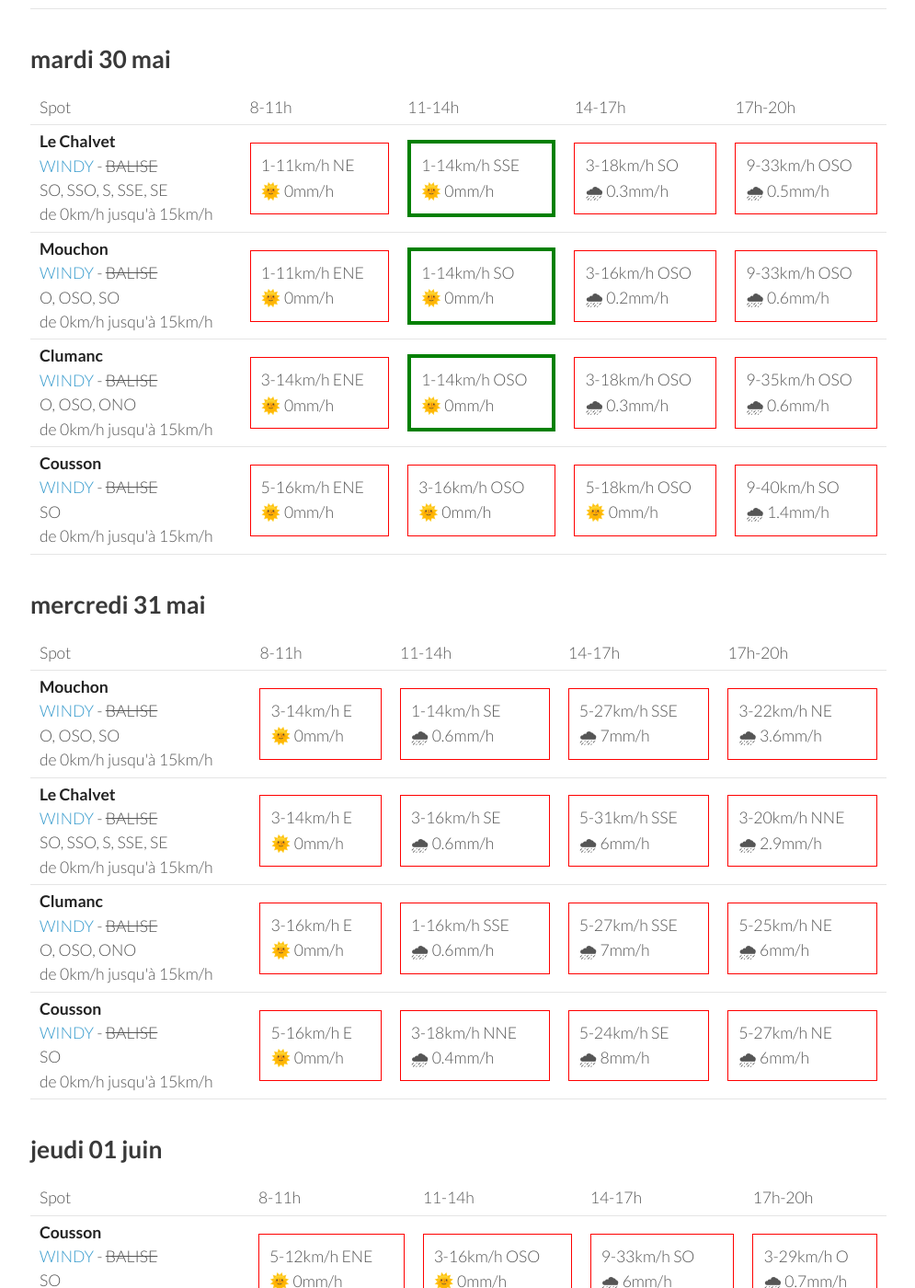
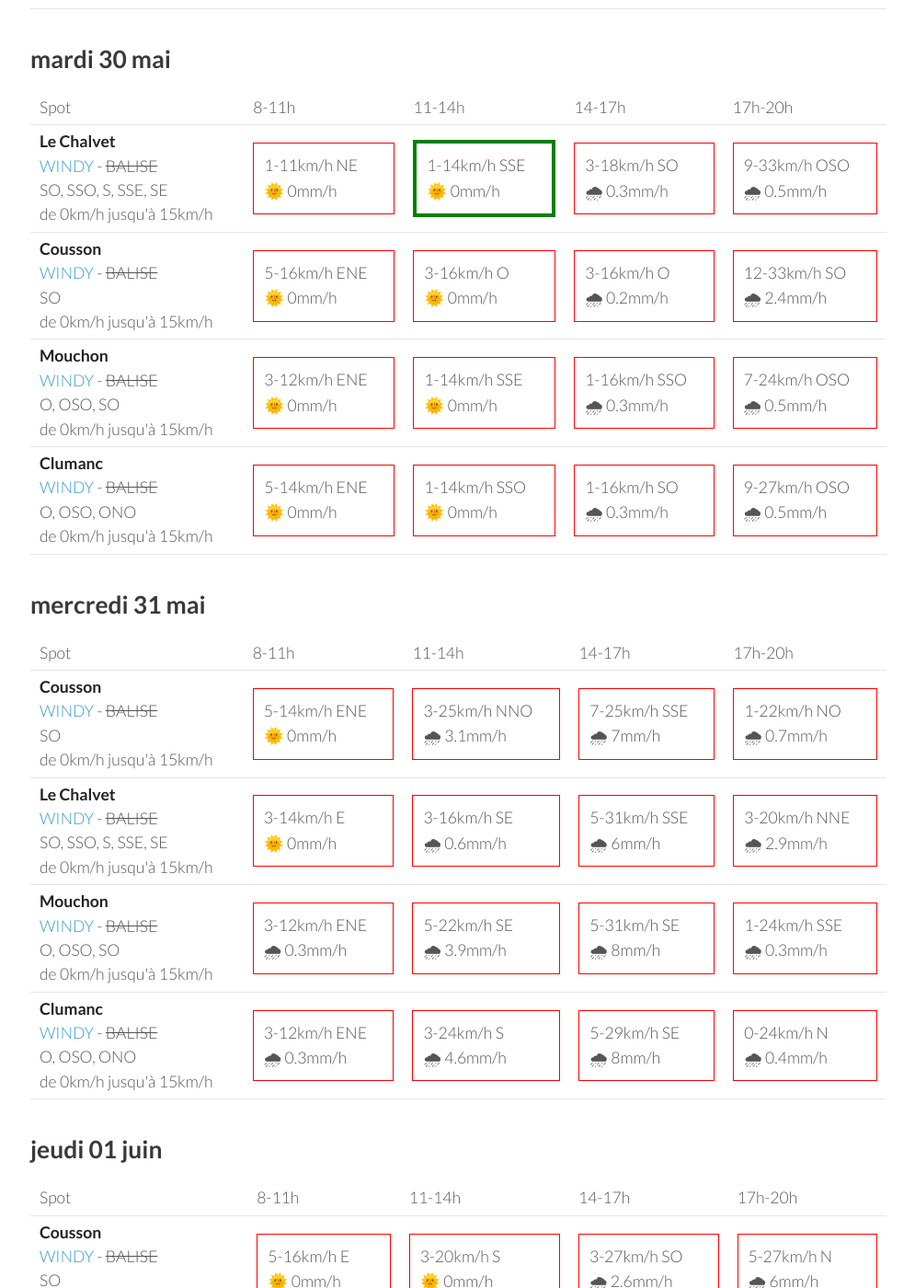
Before and after one commit to parapente-dans-le-nord/parapente-dans-le-nord.github.io, a Jekyll site: the page built from saint_andre.markdown, in a window 1280 px wide and 1400 px high, scrolled down 1416 px. Shown: the whole window at 92% size, without its empty margins (25-1020 px from the left). Built offline with Jekyll 4.4.1, drawn with Linux system fonts in a browser that asks for light colours; some of the changed text lies outside the part shown.

Commit message:
update index.markdown

```diff
--- a/saint_andre.markdown
+++ b/saint_andre.markdown
@@ -144,32 +144,32 @@ page mise à jour le dimanche 28 mai 06:36
 
     </tr>
 <tr>
+        <td><strong>Cousson</strong><br><a href="https://windy.com/44.054/6.240?43.940,6.241,10,m:eSAaglz">WINDY</a> - <span class="no-balise"> BALISE </span><br> <span class="vent-favorable">SO</span><br><span class="force-vent">de 0km/h jusqu'à 15km/h</span> </td>
+
+            <td><div class="not-flyable"><p>5-16km/h ENE</p><p>🌞 0mm/h</p></div></td>
+            <td><div class="not-flyable"><p>3-16km/h O</p><p>🌞 0mm/h</p></div></td>
+            <td><div class="not-flyable"><p>3-16km/h O</p><p>🌧 0.2mm/h</p></div></td>
+            <td><div class="not-flyable"><p>12-33km/h SO</p><p>🌧 2.4mm/h</p></div></td>
+
+
+    </tr>
+<tr>
         <td><strong>Mouchon</strong><br><a href="https://windy.com/43.992/6.424?43.878,6.425,10,m:eSuaglR">WINDY</a> - <span class="no-balise"> BALISE </span><br> <span class="vent-favorable">O, OSO, SO</span><br><span class="force-vent">de 0km/h jusqu'à 15km/h</span> </td>
 
-            <td><div class="not-flyable"><p>1-11km/h ENE</p><p>🌞 0mm/h</p></div></td>
-            <td><div class="flyable"><p>1-14km/h SO</p><p>🌞 0mm/h</p></div></td>
-            <td><div class="not-flyable"><p>3-16km/h OSO</p><p>🌧 0.2mm/h</p></div></td>
-            <td><div class="not-flyable"><p>9-33km/h OSO</p><p>🌧 0.6mm/h</p></div></td>
+            <td><div class="not-flyable"><p>3-12km/h ENE</p><p>🌞 0mm/h</p></div></td>
+            <td><div class="not-flyable"><p>1-14km/h SSE</p><p>🌞 0mm/h</p></div></td>
+            <td><div class="not-flyable"><p>1-16km/h SSO</p><p>🌧 0.3mm/h</p></div></td>
+            <td><div class="not-flyable"><p>7-24km/h OSO</p><p>🌧 0.5mm/h</p></div></td>
 
 
     </tr>
 <tr>
         <td><strong>Clumanc</strong><br><a href="https://windy.com/44.027/6.402?43.914,6.403,10,m:eSxaglP">WINDY</a> - <span class="no-balise"> BALISE </span><br> <span class="vent-favorable">O, OSO, ONO</span><br><span class="force-vent">de 0km/h jusqu'à 15km/h</span> </td>
 
-            <td><div class="not-flyable"><p>3-14km/h ENE</p><p>🌞 0mm/h</p></div></td>
-            <td><div class="flyable"><p>1-14km/h OSO</p><p>🌞 0mm/h</p></div></td>
-            <td><div class="not-flyable"><p>3-18km/h OSO</p><p>🌧 0.3mm/h</p></div></td>
-            <td><div class="not-flyable"><p>9-35km/h OSO</p><p>🌧 0.6mm/h</p></div></td>
-
-
-    </tr>
-<tr>
-        <td><strong>Cousson</strong><br><a href="https://windy.com/44.054/6.240?43.940,6.241,10,m:eSAaglz">WINDY</a> - <span class="no-balise"> BALISE </span><br> <span class="vent-favorable">SO</span><br><span class="force-vent">de 0km/h jusqu'à 15km/h</span> </td>
-
-            <td><div class="not-flyable"><p>5-16km/h ENE</p><p>🌞 0mm/h</p></div></td>
-            <td><div class="not-flyable"><p>3-16km/h OSO</p><p>🌞 0mm/h</p></div></td>
-            <td><div class="not-flyable"><p>5-18km/h OSO</p><p>🌞 0mm/h</p></div></td>
-            <td><div class="not-flyable"><p>9-40km/h SO</p><p>🌧 1.4mm/h</p></div></td>
+            <td><div class="not-flyable"><p>5-14km/h ENE</p><p>🌞 0mm/h</p></div></td>
+            <td><div class="not-flyable"><p>1-14km/h SSO</p><p>🌞 0mm/h</p></div></td>
+            <td><div class="not-flyable"><p>1-16km/h SO</p><p>🌧 0.3mm/h</p></div></td>
+            <td><div class="not-flyable"><p>9-27km/h OSO</p><p>🌧 0.5mm/h</p></div></td>
 
 
     </tr>
@@ -190,12 +190,12 @@ page mise à jour le dimanche 28 mai 06:36
       <td>17h-20h</td>
     </tr>
 <tr>
-        <td><strong>Mouchon</strong><br><a href="https://windy.com/43.992/6.424?43.878,6.425,10,m:eSuaglR">WINDY</a> - <span class="no-balise"> BALISE </span><br> <span class="vent-favorable">O, OSO, SO</span><br><span class="force-vent">de 0km/h jusqu'à 15km/h</span> </td>
+        <td><strong>Cousson</strong><br><a href="https://windy.com/44.054/6.240?43.940,6.241,10,m:eSAaglz">WINDY</a> - <span class="no-balise"> BALISE </span><br> <span class="vent-favorable">SO</span><br><span class="force-vent">de 0km/h jusqu'à 15km/h</span> </td>
 
-            <td><div class="not-flyable"><p>3-14km/h E</p><p>🌞 0mm/h</p></div></td>
-            <td><div class="not-flyable"><p>1-14km/h SE</p><p>🌧 0.6mm/h</p></div></td>
-            <td><div class="not-flyable"><p>5-27km/h SSE</p><p>🌧 7mm/h</p></div></td>
-            <td><div class="not-flyable"><p>3-22km/h NE</p><p>🌧 3.6mm/h</p></div></td>
+            <td><div class="not-flyable"><p>5-14km/h ENE</p><p>🌞 0mm/h</p></div></td>
+            <td><div class="not-flyable"><p>3-25km/h NNO</p><p>🌧 3.1mm/h</p></div></td>
+            <td><div class="not-flyable"><p>7-25km/h SSE</p><p>🌧 7mm/h</p></div></td>
+            <td><div class="not-flyable"><p>1-22km/h NO</p><p>🌧 0.7mm/h</p></div></td>
 
 
     </tr>
@@ -210,22 +210,22 @@ page mise à jour le dimanche 28 mai 06:36
 
     </tr>
 <tr>
-        <td><strong>Clumanc</strong><br><a href="https://windy.com/44.027/6.402?43.914,6.403,10,m:eSxaglP">WINDY</a> - <span class="no-balise"> BALISE </span><br> <span class="vent-favorable">O, OSO, ONO</span><br><span class="force-vent">de 0km/h jusqu'à 15km/h</span> </td>
+        <td><strong>Mouchon</strong><br><a href="https://windy.com/43.992/6.424?43.878,6.425,10,m:eSuaglR">WINDY</a> - <span class="no-balise"> BALISE </span><br> <span class="vent-favorable">O, OSO, SO</span><br><span class="force-vent">de 0km/h jusqu'à 15km/h</span> </td>
 
-            <td><div class="not-flyable"><p>3-16km/h E</p><p>🌞 0mm/h</p></div></td>
-            <td><div class="not-flyable"><p>1-16km/h SSE</p><p>🌧 0.6mm/h</p></div></td>
-            <td><div class="not-flyable"><p>5-27km/h SSE</p><p>🌧 7mm/h</p></div></td>
-            <td><div class="not-flyable"><p>5-25km/h NE</p><p>🌧 6mm/h</p></div></td>
+            <td><div class="not-flyable"><p>3-12km/h ENE</p><p>🌧 0.3mm/h</p></div></td>
+            <td><div class="not-flyable"><p>5-22km/h SE</p><p>🌧 3.9mm/h</p></div></td>
+            <td><div class="not-flyable"><p>5-31km/h SE</p><p>🌧 8mm/h</p></div></td>
+            <td><div class="not-flyable"><p>1-24km/h SSE</p><p>🌧 0.3mm/h</p></div></td>
 
 
     </tr>
 <tr>
-        <td><strong>Cousson</strong><br><a href="https://windy.com/44.054/6.240?43.940,6.241,10,m:eSAaglz">WINDY</a> - <span class="no-balise"> BALISE </span><br> <span class="vent-favorable">SO</span><br><span class="force-vent">de 0km/h jusqu'à 15km/h</span> </td>
+        <td><strong>Clumanc</strong><br><a href="https://windy.com/44.027/6.402?43.914,6.403,10,m:eSxaglP">WINDY</a> - <span class="no-balise"> BALISE </span><br> <span class="vent-favorable">O, OSO, ONO</span><br><span class="force-vent">de 0km/h jusqu'à 15km/h</span> </td>
 
-            <td><div class="not-flyable"><p>5-16km/h E</p><p>🌞 0mm/h</p></div></td>
-            <td><div class="not-flyable"><p>3-18km/h NNE</p><p>🌧 0.4mm/h</p></div></td>
-            <td><div class="not-flyable"><p>5-24km/h SE</p><p>🌧 8mm/h</p></div></td>
-            <td><div class="not-flyable"><p>5-27km/h NE</p><p>🌧 6mm/h</p></div></td>
+            <td><div class="not-flyable"><p>3-12km/h ENE</p><p>🌧 0.3mm/h</p></div></td>
+            <td><div class="not-flyable"><p>3-24km/h S</p><p>🌧 4.6mm/h</p></div></td>
+            <td><div class="not-flyable"><p>5-29km/h SE</p><p>🌧 8mm/h</p></div></td>
+            <td><div class="not-flyable"><p>0-24km/h N</p><p>🌧 0.4mm/h</p></div></td>
 
 
     </tr>
@@ -248,30 +248,10 @@ page mise à jour le dimanche 28 mai 06:36
 <tr>
         <td><strong>Cousson</strong><br><a href="https://windy.com/44.054/6.240?43.940,6.241,10,m:eSAaglz">WINDY</a> - <span class="no-balise"> BALISE </span><br> <span class="vent-favorable">SO</span><br><span class="force-vent">de 0km/h jusqu'à 15km/h</span> </td>
 
-            <td><div class="not-flyable"><p>5-12km/h ENE</p><p>🌞 0mm/h</p></div></td>
-            <td><div class="not-flyable"><p>3-16km/h OSO</p><p>🌞 0mm/h</p></div></td>
-            <td><div class="not-flyable"><p>9-33km/h SO</p><p>🌧 6mm/h</p></div></td>
-            <td><div class="not-flyable"><p>3-29km/h O</p><p>🌧 0.7mm/h</p></div></td>
-
-
-    </tr>
-<tr>
-        <td><strong>Mouchon</strong><br><a href="https://windy.com/43.992/6.424?43.878,6.425,10,m:eSuaglR">WINDY</a> - <span class="no-balise"> BALISE </span><br> <span class="vent-favorable">O, OSO, SO</span><br><span class="force-vent">de 0km/h jusqu'à 15km/h</span> </td>
-
-            <td><div class="not-flyable"><p>1-11km/h NE</p><p>🌞 0mm/h</p></div></td>
+            <td><div class="not-flyable"><p>5-16km/h E</p><p>🌞 0mm/h</p></div></td>
             <td><div class="not-flyable"><p>3-20km/h S</p><p>🌞 0mm/h</p></div></td>
-            <td><div class="not-flyable"><p>9-31km/h S</p><p>🌧 2.2mm/h</p></div></td>
-            <td><div class="not-flyable"><p>1-31km/h O</p><p>🌧 1mm/h</p></div></td>
-
-
-    </tr>
-<tr>
-        <td><strong>Clumanc</strong><br><a href="https://windy.com/44.027/6.402?43.914,6.403,10,m:eSxaglP">WINDY</a> - <span class="no-balise"> BALISE </span><br> <span class="vent-favorable">O, OSO, ONO</span><br><span class="force-vent">de 0km/h jusqu'à 15km/h</span> </td>
-
-            <td><div class="not-flyable"><p>3-12km/h ENE</p><p>🌞 0mm/h</p></div></td>
-            <td><div class="not-flyable"><p>3-20km/h SSO</p><p>🌞 0mm/h</p></div></td>
-            <td><div class="not-flyable"><p>9-31km/h SSO</p><p>🌧 2.1mm/h</p></div></td>
-            <td><div class="not-flyable"><p>3-33km/h O</p><p>🌧 1.3mm/h</p></div></td>
+            <td><div class="not-flyable"><p>3-27km/h SO</p><p>🌧 2.6mm/h</p></div></td>
+            <td><div class="not-flyable"><p>5-27km/h N</p><p>🌧 6mm/h</p></div></td>
 
 
     </tr>
@@ -285,7 +265,73 @@ page mise à jour le dimanche 28 mai 06:36
 
 
     </tr>
+<tr>
+        <td><strong>Mouchon</strong><br><a href="https://windy.com/43.992/6.424?43.878,6.425,10,m:eSuaglR">WINDY</a> - <span class="no-balise"> BALISE </span><br> <span class="vent-favorable">O, OSO, SO</span><br><span class="force-vent">de 0km/h jusqu'à 15km/h</span> </td>
+
+            <td><div class="not-flyable"><p>5-16km/h E</p><p>🌞 0mm/h</p></div></td>
+            <td><div class="not-flyable"><p>11-35km/h ESE</p><p>🌞 0mm/h</p></div></td>
+            <td><div class="not-flyable"><p>9-35km/h ESE</p><p>🌧 4.6mm/h</p></div></td>
+            <td><div class="not-flyable"><p>3-37km/h ESE</p><p>🌧 4.6mm/h</p></div></td>
+
+
+    </tr>
+<tr>
+        <td><strong>Clumanc</strong><br><a href="https://windy.com/44.027/6.402?43.914,6.403,10,m:eSxaglP">WINDY</a> - <span class="no-balise"> BALISE </span><br> <span class="vent-favorable">O, OSO, ONO</span><br><span class="force-vent">de 0km/h jusqu'à 15km/h</span> </td>
+
+            <td><div class="not-flyable"><p>5-18km/h E</p><p>🌞 0mm/h</p></div></td>
+            <td><div class="not-flyable"><p>9-31km/h ESE</p><p>🌞 0mm/h</p></div></td>
+            <td><div class="not-flyable"><p>7-35km/h ESE</p><p>🌧 4.8mm/h</p></div></td>
+            <td><div class="not-flyable"><p>1-37km/h E</p><p>🌧 5mm/h</p></div></td>
+
+
+    </tr>
 
 </tbody>
 </table>
 {:/}
+## vendredi 02 juin
+
+{::nomarkdown}
+<table>
+  <tbody>
+    <tr>
+      <td>Spot</td>
+      <td>8-11h</td>
+      <td>11-14h</td>
+      <td>14-17h</td>
+      <td>17h-20h</td>
+    </tr>
+<tr>
+        <td><strong>Cousson</strong><br><a href="https://windy.com/44.054/6.240?43.940,6.241,10,m:eSAaglz">WINDY</a> - <span class="no-balise"> BALISE </span><br> <span class="vent-favorable">SO</span><br><span class="force-vent">de 0km/h jusqu'à 15km/h</span> </td>
+
+            <td><div class="not-flyable"><p>5-14km/h E</p><p>🌞 0mm/h</p></div></td>
+            <td><div class="not-flyable"><p>5-16km/h OSO</p><p>🌞 0mm/h</p></div></td>
+            <td><div class="not-flyable"><p>9-31km/h SO</p><p>🌧 3.2mm/h</p></div></td>
+            <td><div class="not-flyable"><p>3-27km/h O</p><p>🌧 2.6mm/h</p></div></td>
+
+
+    </tr>
+<tr>
+        <td><strong>Mouchon</strong><br><a href="https://windy.com/43.992/6.424?43.878,6.425,10,m:eSuaglR">WINDY</a> - <span class="no-balise"> BALISE </span><br> <span class="vent-favorable">O, OSO, SO</span><br><span class="force-vent">de 0km/h jusqu'à 15km/h</span> </td>
+
+            <td><div class="not-flyable"><p>1-9km/h E</p><p>🌞 0mm/h</p></div></td>
+            <td><div class="not-flyable"><p>3-18km/h SSE</p><p>🌞 0mm/h</p></div></td>
+            <td><div class="not-flyable"><p>9-29km/h OSO</p><p>🌧 4.4mm/h</p></div></td>
+            <td><div class="not-flyable"><p>7-27km/h ONO</p><p>🌧 3.7mm/h</p></div></td>
+
+
+    </tr>
+<tr>
+        <td><strong>Clumanc</strong><br><a href="https://windy.com/44.027/6.402?43.914,6.403,10,m:eSxaglP">WINDY</a> - <span class="no-balise"> BALISE </span><br> <span class="vent-favorable">O, OSO, ONO</span><br><span class="force-vent">de 0km/h jusqu'à 15km/h</span> </td>
+
+            <td><div class="not-flyable"><p>3-12km/h E</p><p>🌞 0mm/h</p></div></td>
+            <td><div class="not-flyable"><p>3-18km/h S</p><p>🌞 0mm/h</p></div></td>
+            <td><div class="not-flyable"><p>9-31km/h OSO</p><p>🌧 4.9mm/h</p></div></td>
+            <td><div class="not-flyable"><p>7-27km/h ONO</p><p>🌧 3mm/h</p></div></td>
+
+
+    </tr>
+
+</tbody>
+</table>
+{:/}
```
Also changed, not shown: other parts of saint_andre.markdown (+1 -1 lines).
